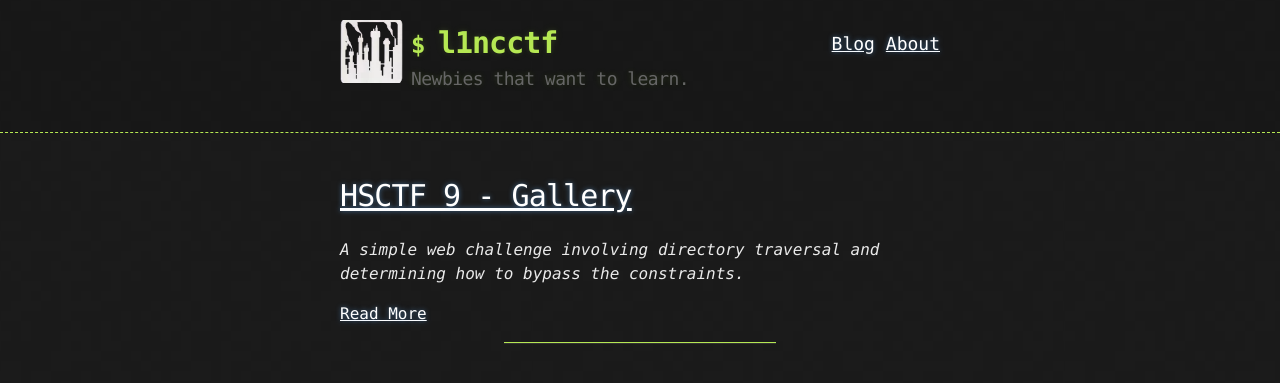
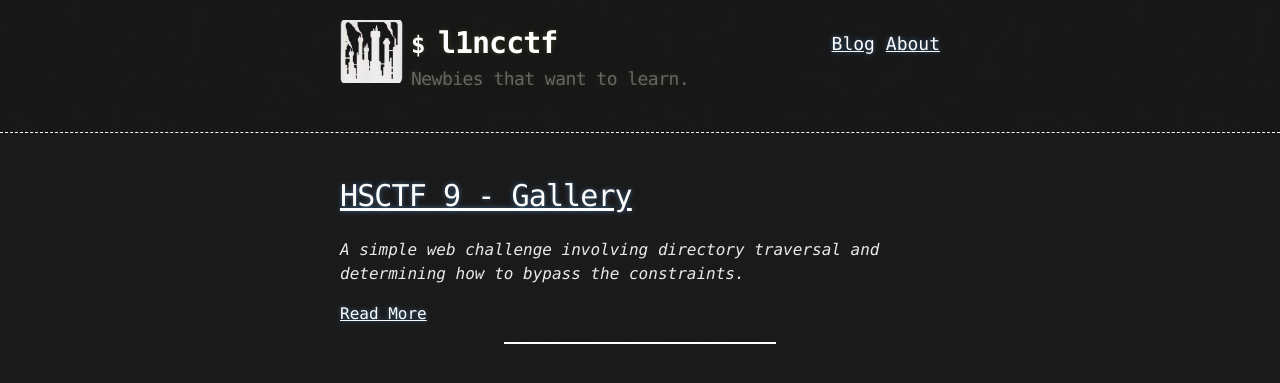
Before and after one commit to L1NCCTF/l1nc.github.io, a Jekyll site: the page built from index.html, in a window 1280 px wide. Shown: the top 383 px of the page. Built offline with Jekyll 4.4.1, drawn with Linux system fonts in a browser that asks for light colours.

Commit message:
Update style.scss

```diff
--- a/assets/css/style.scss
+++ b/assets/css/style.scss
@@ -10,20 +10,20 @@
 .line-separator{
 height:1px;
 margin-top:10px;
-background:#b5e853;
+background:#fff;
 margin:1em auto;
 width:17em;
 
-border-bottom:1px solid #313030;
+border-bottom:1px solid #fff;
 margin-bottom:10px;
 }
 
 header {
- border-bottom:1px dashed #b5e853;
+ border-bottom:1px dashed #fff;
 }
 
 header h1 {
- color:#b5e853;
+ color:#fff;
 }
 
 a {
```
